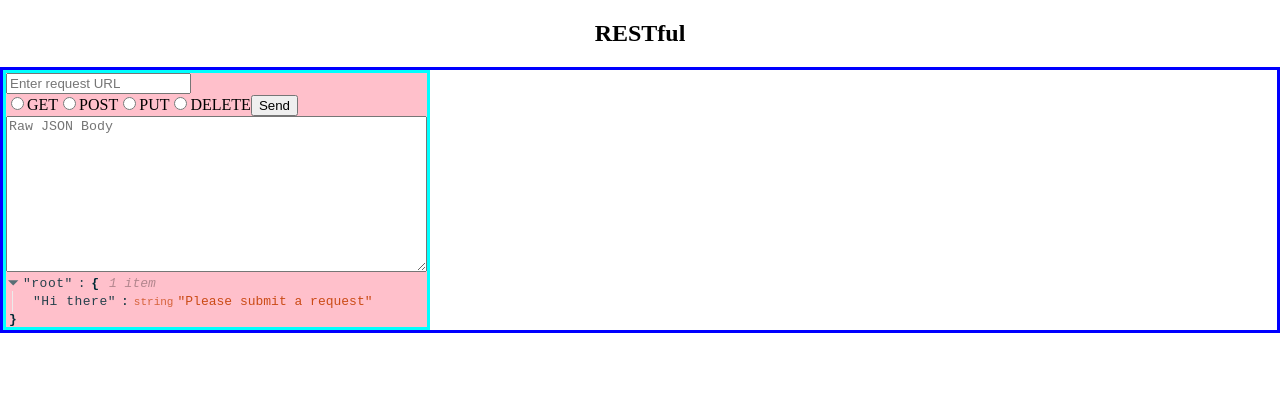
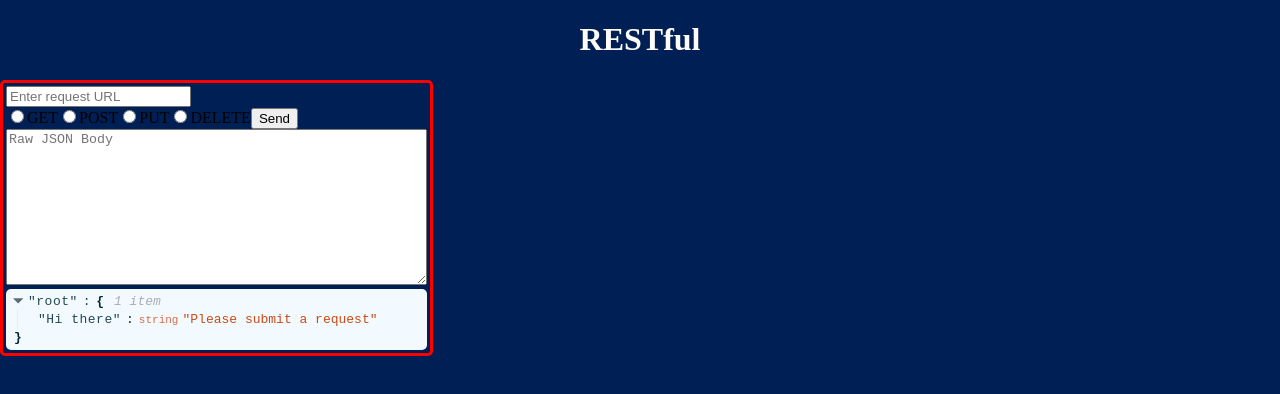
Before and after one commit to bryanakitchen/RESTful, a React app: page / in a window 1280 px wide. Shown: the top 394 px of the page. Built offline with nearby package versions, Linux system fonts and the light colour scheme.

Commit message:
add some styling to history items and response container

```diff
--- a/src/components/header/Header.jsx
+++ b/src/components/header/Header.jsx
@@ -2,8 +2,9 @@ import React from 'react';
 import styled from 'styled-components';
 
 //Need to add fonts
-const Banner = styled.h2`
+const Banner = styled.h1`
   text-align: center;
+  color: #FEFCFB;
 `;
 
 
--- a/src/components/history/History.jsx
+++ b/src/components/history/History.jsx
@@ -3,32 +3,35 @@ import HistoryItem from './HistoryItem';
 import PropTypes from 'prop-types';
 import styled from 'styled-components';
 
-const ArticleBox = styled.article`
+const HistoryDiv = styled.div`
   display: flex;
   flex-direction: column;
   max-width: 30%;
-  border: 3px solid purple;
 `;
 
 const HistoryHeader = styled.p`
   text-align: center;
   font-size: 18px;
   margin: 3px;
+  color: #DEE4F7;
 `;
-
+// 1282A2  FEFCFB  EBF5FE
 const HistoryBody = styled.span`
   display: flex;
   flex-direction: row;
   justify-content: flex-start;
-  border: 1px solid blue;
-  list-style-type: none;
+  border: 1px solid #034078;
+  border-radius: 8px;
+  background: #0A1128;
+  color: #1282A2;
 `;
 
 const ListItem = styled.span`
   word-wrap: break-word;
   padding: .3rem;
   margin: 3px;
-  `;
+  max-width: 90%;
+`;
 
 const History = ({ history }) => {
   const historyElements = history.map((item, i) => {
@@ -44,12 +47,12 @@ const History = ({ history }) => {
       { (historyElements < 1)
         ? ' '
         :
-        <ArticleBox>
+        <HistoryDiv>
           <HistoryHeader>History</HistoryHeader>
           <HistoryBody>
             {historyElements}
           </HistoryBody>
-        </ArticleBox>
+        </HistoryDiv>
       }
     </>
   );
--- a/src/components/history/HistoryItem.jsx
+++ b/src/components/history/HistoryItem.jsx
@@ -6,13 +6,14 @@ import styled from 'styled-components';
 const MethodName = styled.span`
   text-transform: uppercase;
   text-content: center;
-  `;
+`;
 
 const URLName = styled.p`
   margin: 0px;
   padding-top: 5px;
   padding-bottom: 5px;
-  `;
+`;
+  // word-wrap: break-word;
 
 const HistoryItem = ({ method, url, id }) => {
   return (
--- a/src/components/response/Response.jsx
+++ b/src/components/response/Response.jsx
@@ -1,12 +1,20 @@
 import React from 'react';
 import ReactJson from 'react-json-view';
 import PropTypes from 'prop-types';
+import styled from 'styled-components';
+
+const ResDiv = styled.div`
+  background-color: #F2F9FF;
+  padding: 5px;
+  border-radius: 5px;
+`;
+
 
 const Response = ({ display }) => {
   return (
-    <div data-testid="display">
+    <ResDiv data-testid="display">
       <ReactJson src={display} />
-    </div>
+    </ResDiv>
   );
 };
 
--- a/src/containers/RESTy.jsx
+++ b/src/containers/RESTy.jsx
@@ -6,14 +6,14 @@ import { fetchRequest } from '../services/fetchRequest';
 import styled from 'styled-components';
 
 const ContainerDiv = styled.div`
-  border: 3px solid blue;
   display: flex;
 `;
 
 const ResDiv = styled.div`
-  border: 3px solid aqua;
-  background: pink;
-  `;
+  border: 3px solid red;
+  border-radius: 5px;
+  padding: 3px;
+`;
 
 export default class RESTy extends Component {
   state = {
--- a/src/globalStyles.js
+++ b/src/globalStyles.js
@@ -8,10 +8,13 @@ body {
     padding: 0;
     margin: 0;
     box-sizing: border-box;
+    background: #001F54;
   }
   `;
 
 export default GlobalStyle;
+
+// #0A1128   #001F54   #034078    #1282A2   #FEFCFB
 
 // border: solid 10px yellow;
 // font-family: Open-Sans, Helvetica, Sans-Serif;
```
